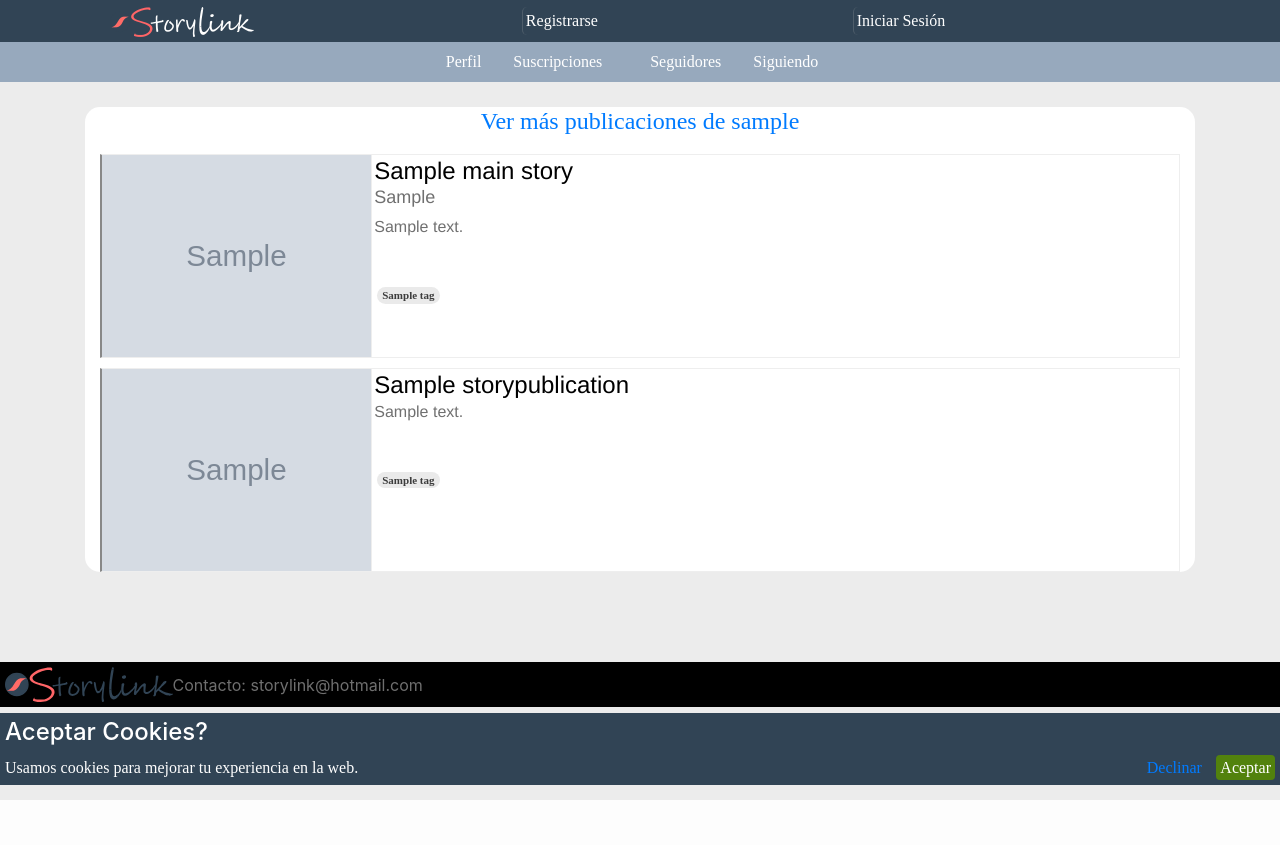
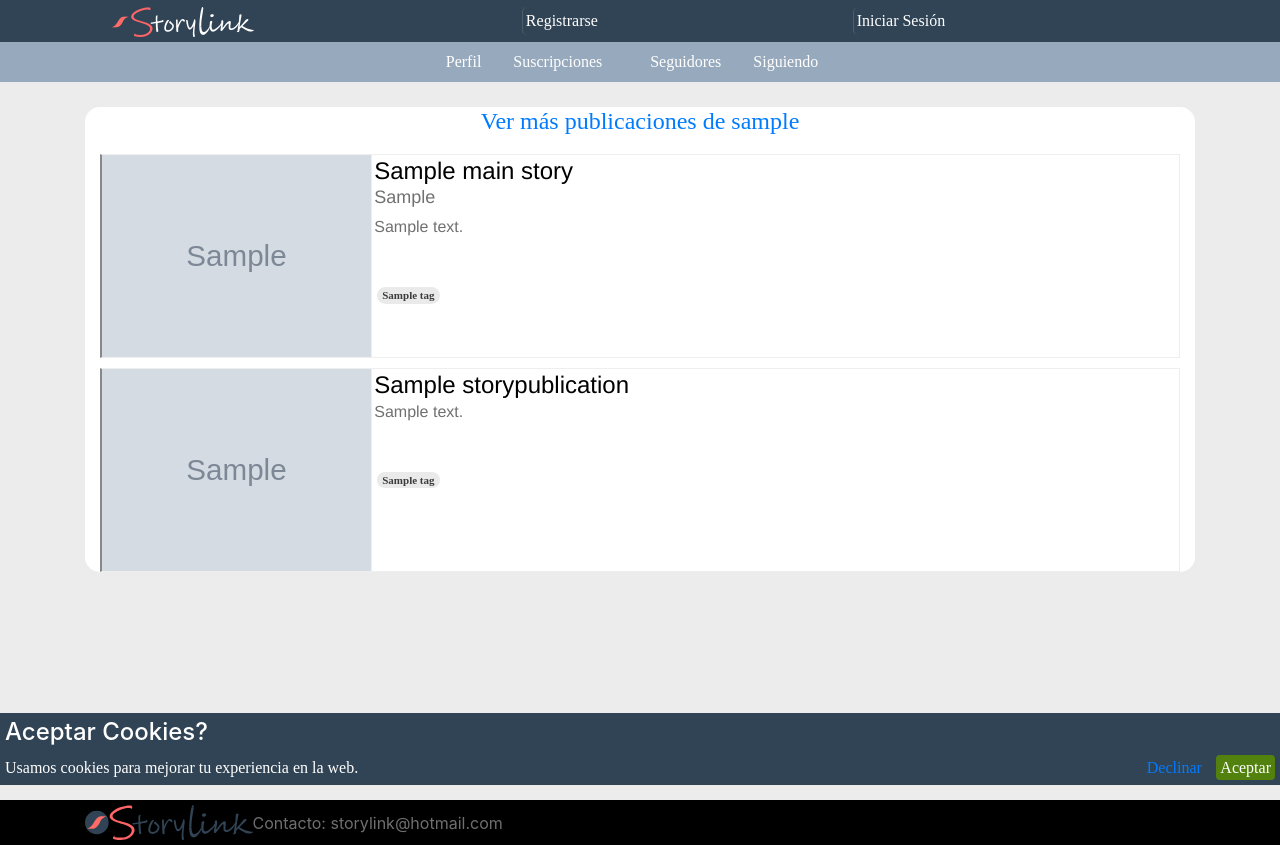
Before and after one commit to Martinnqn/storylink_dev, a Django app: template static/templates/publications/story/story_display.html in a window 1280 px wide. Before the commit the page ends 800 px from the top, so only its background shows below. Run offline with Django 3.2, Linux system fonts and the light colour scheme; the template is opened without the code that fills it: most values are stand-ins (such as "Sample title", 1, 10 or a date in 2020); grey boxes marked "Sample" are stand-in pictures; some libraries are stand-ins or nearby versions; some web fonts are replaced.

Commit message:
css variado. Ahora las publicaciones se muestran ordenadas por fecha. El pie de pagina se muestra bien en todas las resoluciones. Lista de buscador de usuarios mas linda.

```diff
--- a/apps/publications/models.py
+++ b/apps/publications/models.py
@@ -18,7 +18,7 @@ class StoryPublication(models.Model):
     views = models.IntegerField(default=0) #cantidad de visitas
     valoration = models.IntegerField(default=0)
     tag = models.ManyToManyField('Tag')
-    color = models.CharField(max_length=7, default="#000000")
+    color = models.CharField(max_length=7, default="#4a4a4a")
     def __str__(self):
         return self.title+' '+str(self.id)
 
--- a/apps/publications/views.py
+++ b/apps/publications/views.py
@@ -29,7 +29,7 @@ class ListUserStories(LoginRequiredMixin, generic.ListView):
     def get_queryset(self):
         user = get_object_or_404(CustomUser, username=self.kwargs["username"])
         qs = StoryPublication.objects.filter(own_user=user)
-        return qs
+        return qs.order_by('date_time__month', '-date_time__day')
 
     def get_context_data(self, **kwargs):
         context = super(ListUserStories, self).get_context_data(**kwargs)
--- a/apps/users/views.py
+++ b/apps/users/views.py
@@ -27,9 +27,9 @@ class ListUserPerfil(LoginRequiredMixin, generic.DetailView):
         is_following = from_user.from2To.filter(to_user = to_user).exists()
         context.update({'is_following': is_following})
         context.update({'customuser': to_user})
-        publications = StoryPublication.objects.filter(own_user = to_user, active=True)
+        publications = StoryPublication.objects.filter(own_user = to_user, active=True).order_by('date_time__month', '-date_time__day')
         context.update({'storypublication_list': publications})
-        chaps = StoryChapter.objects.filter(own_user = to_user, active=True)
+        chaps = StoryChapter.objects.filter(own_user = to_user, active=True).order_by('date_time__month', '-date_time__day')
         context.update({'storychapter_list': chaps})
         return context
 
--- a/static/base/css/custom.css
+++ b/static/base/css/custom.css
@@ -11,6 +11,7 @@ body a, label, p, span{
 #page-container {
   position: relative;
   min-height: 100vh;
+  padding-bottom: 20px;
 }
 
 #primary-navbar{
@@ -107,6 +108,7 @@ body a, label, p, span{
     display: flex;
     justify-content: space-evenly;
 }
+
 #login-div a{
     margin-left: 5px;
     display: inline-block;
@@ -153,6 +155,7 @@ body a, label, p, span{
 
 #users-found a{
     color: black;
+    height: 30px;
 }
 
 
@@ -182,12 +185,10 @@ a:hover{
     padding: 5px;
     color: rgb(111,111,111);
     font-size: 16px;
-    display: flex;
-    /*position: relative;*/
-    margin-top: 20px;
+    position: relative;
 }
 
-#footer ul{
+#data-contact{
     list-style: none;
     display: flex;
     align-self: center;
@@ -234,14 +235,18 @@ a:hover{
 }
 
 .list-users-found li{
-    height: 35px;
-    margin-left: 10px;
-    border-bottom: 1px solid gray;
-    align-items: center;
-    display: flex;
+    padding-left: 10px;
+    display: grid;
 }
 
+.list-users-found li:hover{
+    background: aliceblue;
+}
 
+.list-users-found hr {
+    margin-bottom: 2px;
+    margin-top: 2px;
+}
 
 .color-pub li{
     display: inline-grid;
--- a/static/base/js/base.js
+++ b/static/base/js/base.js
@@ -9,7 +9,7 @@ function searchUser(url) {
                     users = JSON.parse(data.responseText).users_found;
                     var x = "<ul class='list-users-found'>";
                     for (var i = 0; i <= users.length - 1; i++) {
-                        x+="<li><a href='"+users[i].url+"'>"+users[i].username+"</a></li>";
+                        x+="<li><a href='"+users[i].url+"'>"+users[i].username+"</a></li><hr>";
                     }
                     x+="</ul>";
                     $("#users-found").html(x);
--- a/static/templates/base.html
+++ b/static/templates/base.html
@@ -87,14 +87,16 @@
             {% endblock %}
         </div>
         {% include "modal_alert.html" %}
+    </div>
 
-        <div id="footer">
+        <footer id="footer">
+            <div class="container d-flex">
             <img id="storylink-pin" src="{% static 'imgs/storylink_ulti_opt.svg' %}" alt="Storylink logo">
-            <ul>
+            <ul id="data-contact">
                 <li>Contacto: storylink@hotmail.com</li>
             </ul>
-        </div>
-    </div>
+            </div>
+        </footer>
     <script src="https://code.jquery.com/jquery-3.3.1.min.js"></script>
     <script src="https://cdnjs.cloudflare.com/ajax/libs/popper.js/1.14.7/umd/popper.min.js" integrity="sha384-UO2eT0CpHqdSJQ6hJty5KVphtPhzWj9WO1clHTMGa3JDZwrnQq4sF86dIHNDz0W1" crossorigin="anonymous"></script>
     <script src="https://stackpath.bootstrapcdn.com/bootstrap/4.3.1/js/bootstrap.min.js" integrity="sha384-JjSmVgyd0p3pXB1rRibZUAYoIIy6OrQ6VrjIEaFf/nJGzIxFDsf4x0xIM+B07jRM" crossorigin="anonymous"></script>
--- a/static/templates/publications/story/card_story.html
+++ b/static/templates/publications/story/card_story.html
@@ -15,6 +15,7 @@ Crea un card-story con el contenido de una story a partir de la variable storypu
         <h3 class="title-card-story">
             {{storypublication.title|truncatechars:35}}
         </h3>
+            {% comment %}<small>{{storypublication.date_time}}</small>{% endcomment %}
         <div class="description">{{storypublication.text_content|safe|truncatechars:150}}</div>
         <div class="tags-story">
           {% for h in storypublication.tag.all %}
```
